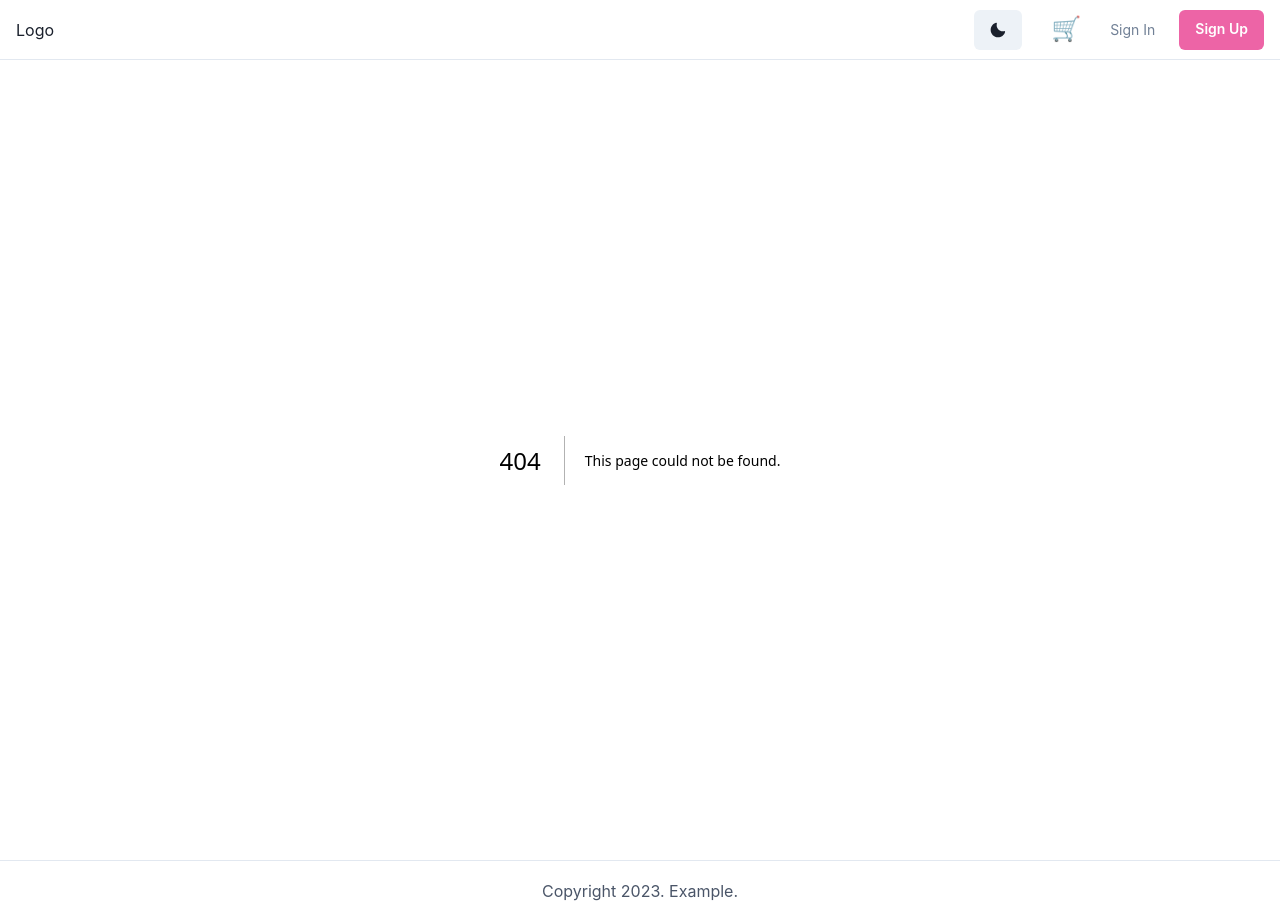
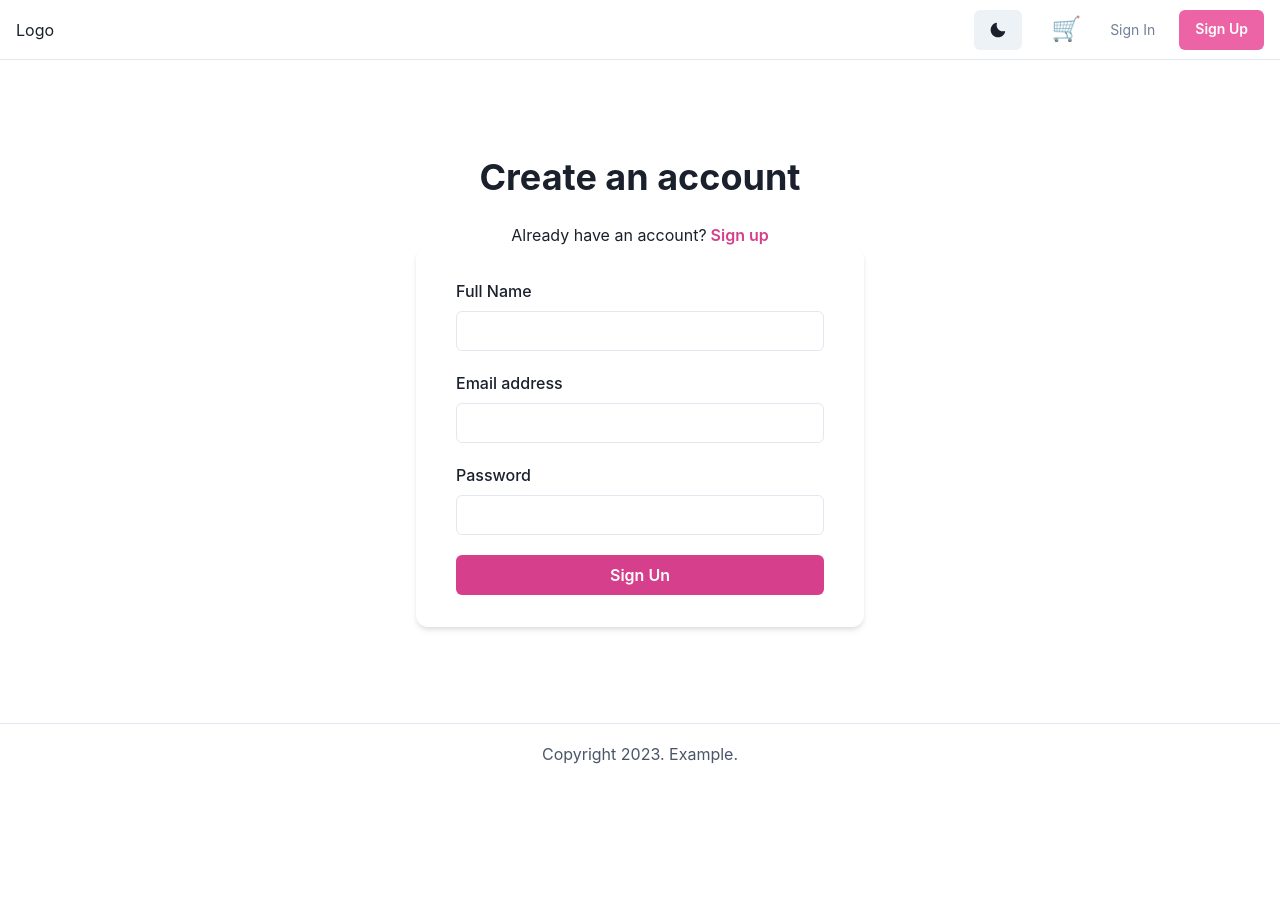
Before and after one commit to Anastasiia-Obushenko/ecommerce, a Next.js app: page /signup in a window 1280 px wide. Before the commit this address had no page. After the commit the page ends 800 px from the top, so only its background shows below. Built offline with nearby package versions, Linux system fonts and the light colour scheme.

Commit message:
Login & Sign Up Forms

```diff
--- /dev/null
+++ b/pages/signup.js
@@ -0,0 +1,70 @@
+import { Box, Button, Container, FormControl, FormLabel, Heading, HStack, Input, Stack, useBreakpointValue, useColorModeValue, Text } from '@chakra-ui/react';
+import React, { useState } from 'react';
+import Link from 'next/link';
+
+function SignUpPage() {
+    const [name, setName] = useState('');
+    const [email, setEmail] = useState('');
+    const [password, setPassword] = useState('');
+    const [error, setError] = useState('');
+    const [loading, setLoading] = useState('');
+
+    const handleSubmit = (e) => {
+        e.preventDefault();
+
+        setEmail('');
+        setPassword('');
+    };
+    return (
+        <Container
+            maxW='lg'
+            py={{ base: '12', md: '24' }}
+            px={{ base: '0', sm: '8' }}
+        >
+            <Stack spacing='8'>
+                <Stack spacing='6' textAlign='center'>
+                    <Heading>Create an account</Heading>
+                    <HStack spacing='1' justify='center'>
+                        <Text>
+                            Already have an account?
+                        </Text>
+                        <Link href='/signup' passHref>
+                            <Button variant="link" colorScheme="pink">Sign up</Button>
+                        </Link>
+                    </HStack>
+                </Stack>
+            </Stack>
+            <Box
+                py={{ base: '0', sm: '8' }}
+                px={{ base: '4', sm: '10' }}
+                bg={useBreakpointValue({ base: 'transparent', sm: 'bg-surface' })}
+                boxShadow={{ base: "none", sm: useColorModeValue('md', 'md-dark') }}
+                borderRadius={{ base: 'none', sm: 'xl' }}
+            >
+                <form onSubmit={handleSubmit}>
+                    <Stack spacing='6'>
+                        <Stack spacing='5'>
+                            <FormControl>
+                                <FormLabel htmlFor='name'>Full Name</FormLabel>
+                                <Input id='name' type='text' onChange={(e) => setName(e.target.value)}></Input>
+                            </FormControl>
+                            <FormControl>
+                                <FormLabel htmlFor='email'>Email address</FormLabel>
+                                <Input id='email' type='email' onChange={(e) => setEmail(e.target.value)}></Input>
+                            </FormControl>
+                            <FormControl>
+                                <FormLabel htmlFor='password'>Password</FormLabel>
+                                <Input id='password' type='password' onChange={(e) => setPassword(e.target.value)}></Input>
+                            </FormControl>
+                            <Stack>
+                                <Button colorScheme='pink' type='submit'>Sign Un</Button>
+                            </Stack>
+                        </Stack>
+                    </Stack>
+                </form>
+            </Box>
+        </Container>
+    );
+}
+
+export default SignUpPage;
```
Also changed, not shown: pages/login.js (added, +70 -0 lines).
